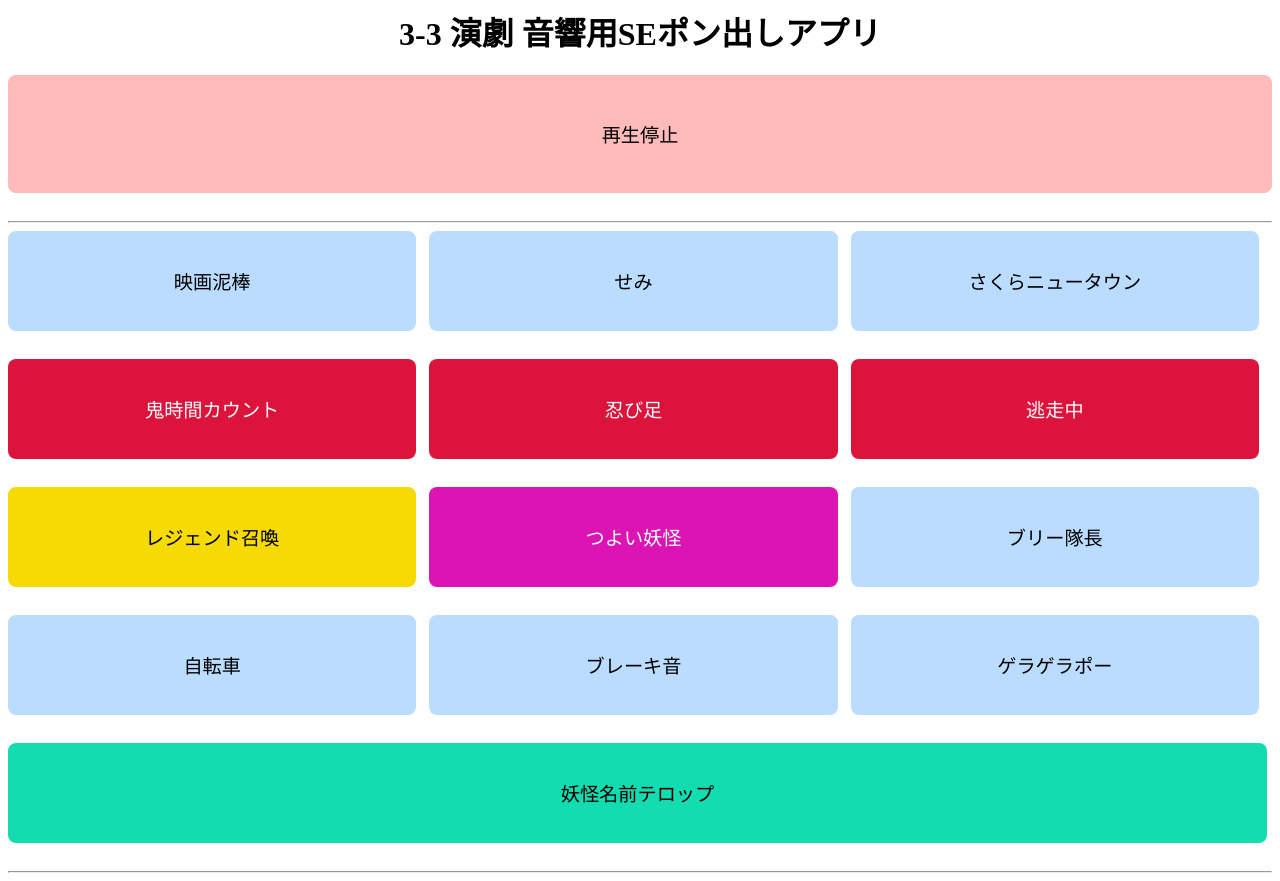
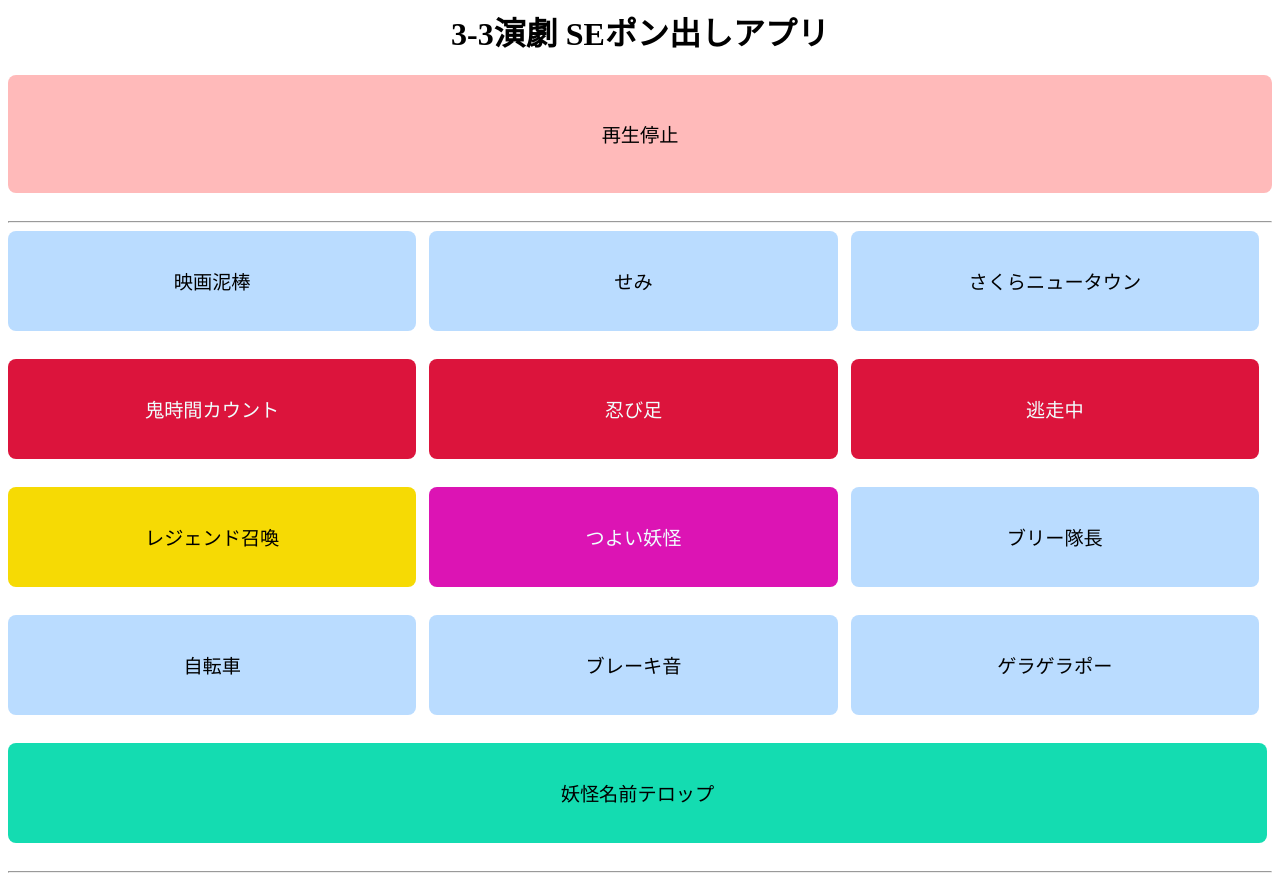
Before and after one commit to koucyan-iruka/pondashi, a plain HTML site: page index.html in a window 1280 px wide. Drawn offline with Linux system fonts and the light colour scheme.

Commit message:
Update index.html

```diff
--- a/index.html
+++ b/index.html
@@ -4,7 +4,7 @@
         <meta name="viewport" content="width=device-width, initial-scale=1.0">
     </head>
     <body>
-        <h1 style="text-align: center;">3-3 演劇 音響用SEポン出しアプリ</h1>
+        <h1 style="text-align: center;">3-3演劇 SEポン出しアプリ</h1>
         <button id="stp" class="mobile-button-wide">再生停止</button>
         <hr>
         <div class="button-container">
```
